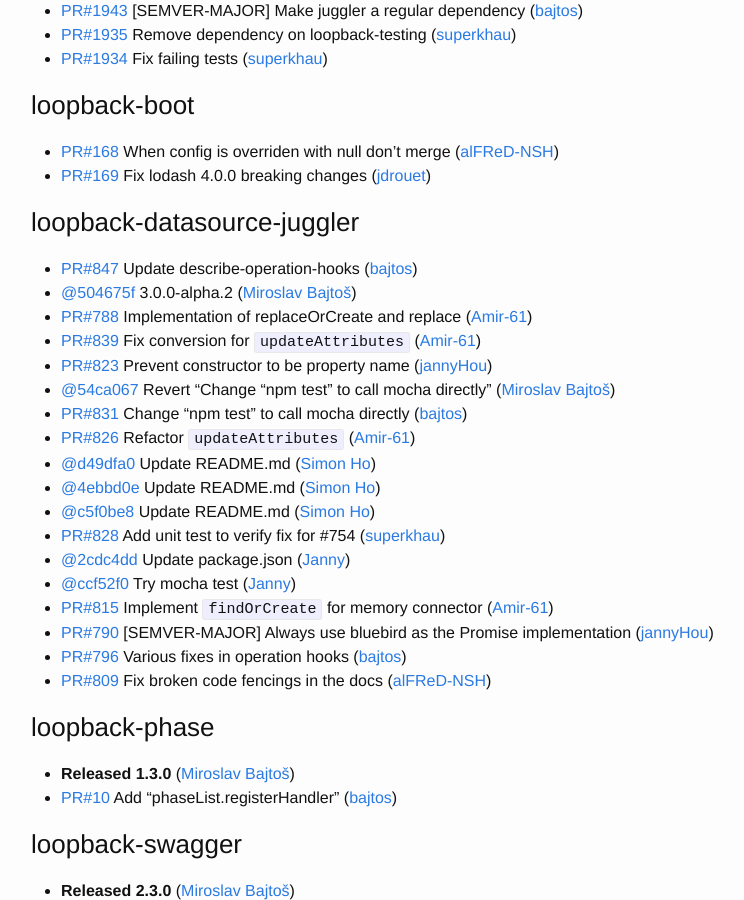
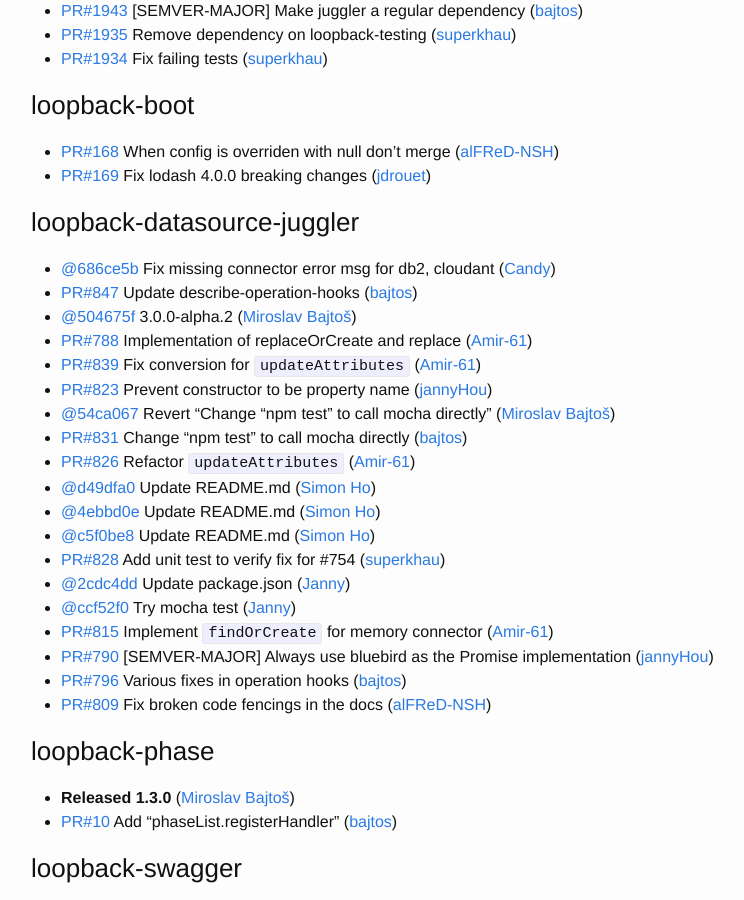
Before and after one commit to strongloop/loopback, a Jekyll site: the page built from index.md, in a window 1280 px wide and 900 px high, scrolled down 863 px. Shown: the whole window, without its empty margins (239-983 px from the left). Built offline with Jekyll 4.4.1, drawn with Linux system fonts in a browser that asks for light colours.

Commit message:
Update changelog

```diff
--- a/index.md
+++ b/index.md
@@ -43,6 +43,7 @@
 
 
 ### loopback-datasource-juggler
+ * [@686ce5b](https://github.com/strongloop/loopback-datasource-juggler/commit/686ce5bae3c0e9feca71f79444338d8d55cb4db5) Fix missing connector error msg for db2, cloudant ([Candy](https://github.com/0candy))
  * [PR#847](https://github.com/strongloop/loopback-datasource-juggler/pull/847) Update describe-operation-hooks ([bajtos](https://github.com/bajtos))
  * [@504675f](https://github.com/strongloop/loopback-datasource-juggler/commit/504675fc78715f7e4bf4bb3a7ccf36125e8a4a7c) 3.0.0-alpha.2 ([Miroslav Bajtoš](https://github.com/bajtos))
  * [PR#788](https://github.com/strongloop/loopback-datasource-juggler/pull/788) Implementation of replaceOrCreate and replace ([Amir-61](https://github.com/Amir-61))
```
